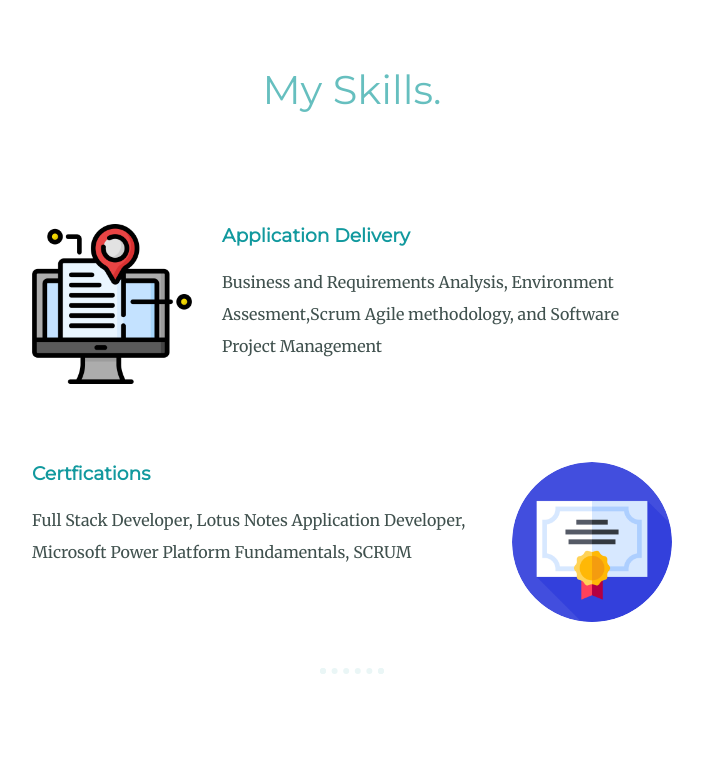
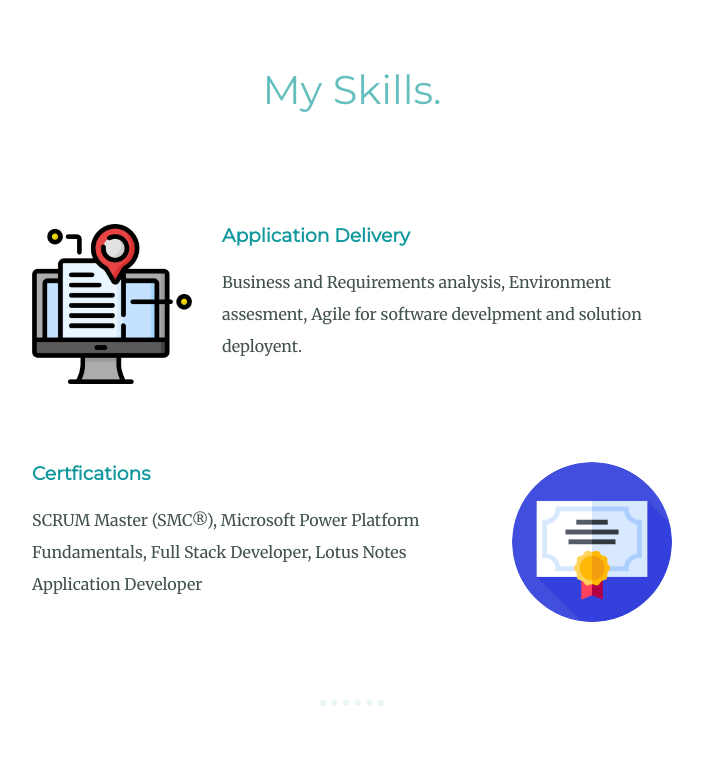
Before and after one commit to fdsaleh/CSS-Personal-Site, a plain HTML site: page index.html in a window 1280 px wide. Shown: the part 1418-2189 px from the top of the page, without its empty margins (288-991 px from the left). Drawn offline with Linux system fonts and the light colour scheme.

Commit message:
Updated content

```diff
--- a/index.html
+++ b/index.html
@@ -14,7 +14,7 @@
   <div class="top-container">
     <img class="top-cloud" src="images/cloud.png" alt="cloud-img">
     <h1>I'm François.</h1>
-    <h2> A <span>Pro</span>grammer and Data Migration Analyst.</h2>
+    <h2>SCRUM Master, <span>Pro</span>grammer and Data Migration Analyst.</h2>
     <img class="bottom-cloud" src="images/cloud.png" alt="cloud-img">
     <img src="images/mountain.png" alt="mountain-img">
   </div>
@@ -33,12 +33,12 @@
       <div class="skill-row">
         <img class="appdev-img" src="images/project-management.png" alt="Project Icon">
         <h3>Application Delivery</h3>
-        <p>Business and Requirements Analysis, Environment Assesment,Scrum Agile methodology, and Software Project Management</p>
+        <p>Business and Requirements analysis, Environment assesment, Agile for software develpment and solution deployent.</p>
       </div>
       <div class="skill-row">
         <img class="cert-img" src="images/certificate.png" alt="Certfication Icon">
         <h3>Certfications</h3>
-        <p>Full Stack Developer, Lotus Notes Application Developer, Microsoft Power Platform Fundamentals, SCRUM</p>
+        <p>SCRUM Master (SMC®), Microsoft Power Platform Fundamentals, Full Stack Developer, Lotus Notes Application Developer</p>
       </div>
     </div>
     <hr>
```
